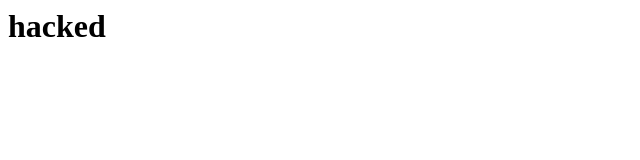
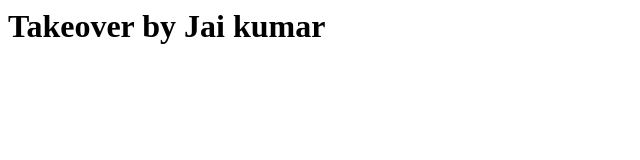
Before and after one commit to Jaikumar3/alphabetcopywriting.co.uk, a plain HTML site: page index.html in a window 1280 px wide. Shown: the whole page, without its empty margins (0-640 px from the left). Drawn offline with Linux system fonts and the light colour scheme.

Commit message:
Update index.html

```diff
--- a/index.html
+++ b/index.html
@@ -1,3 +1,3 @@
 <h1>
-  hacked
+  Takeover by Jai kumar
 </h1>
```
